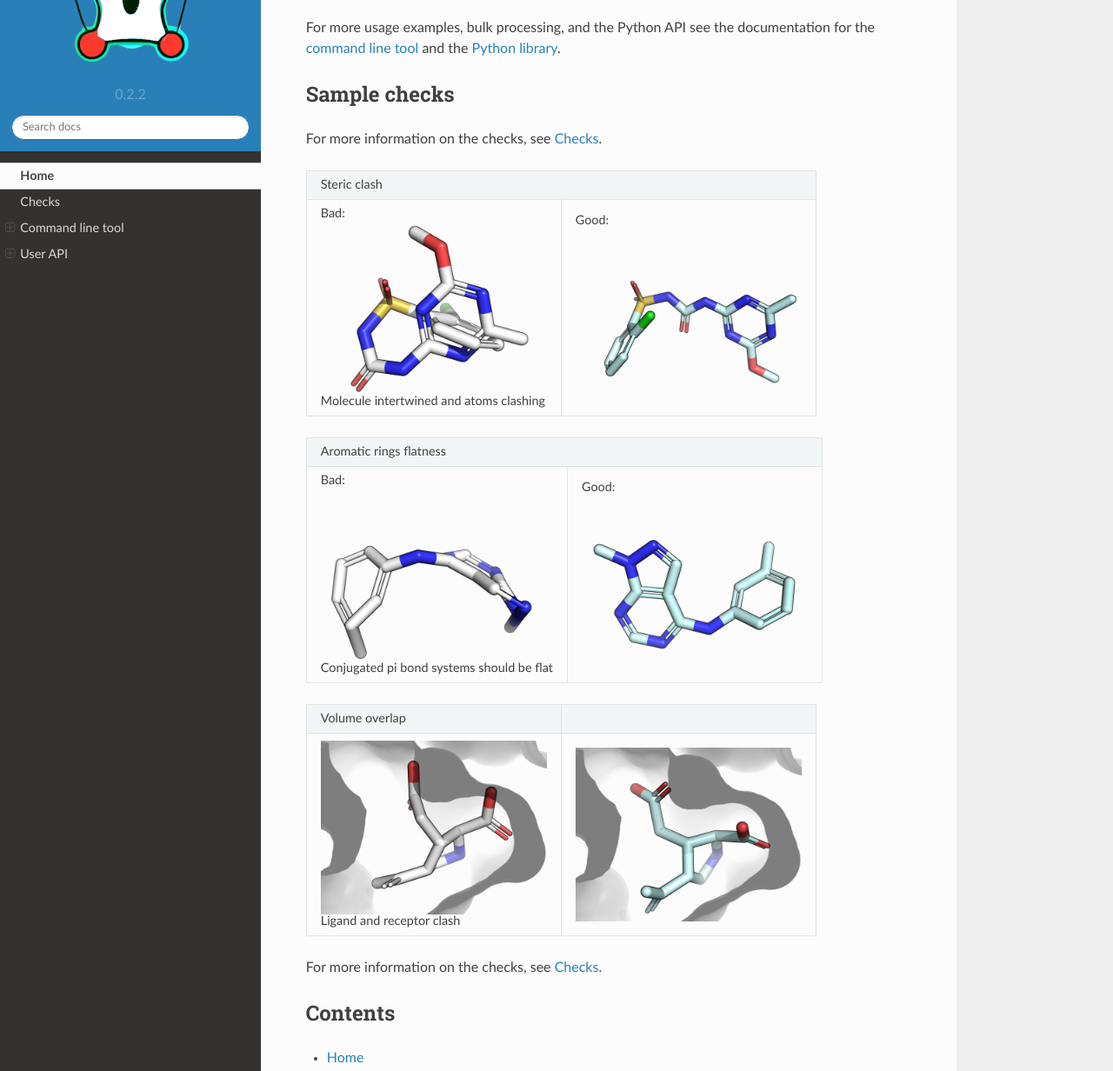
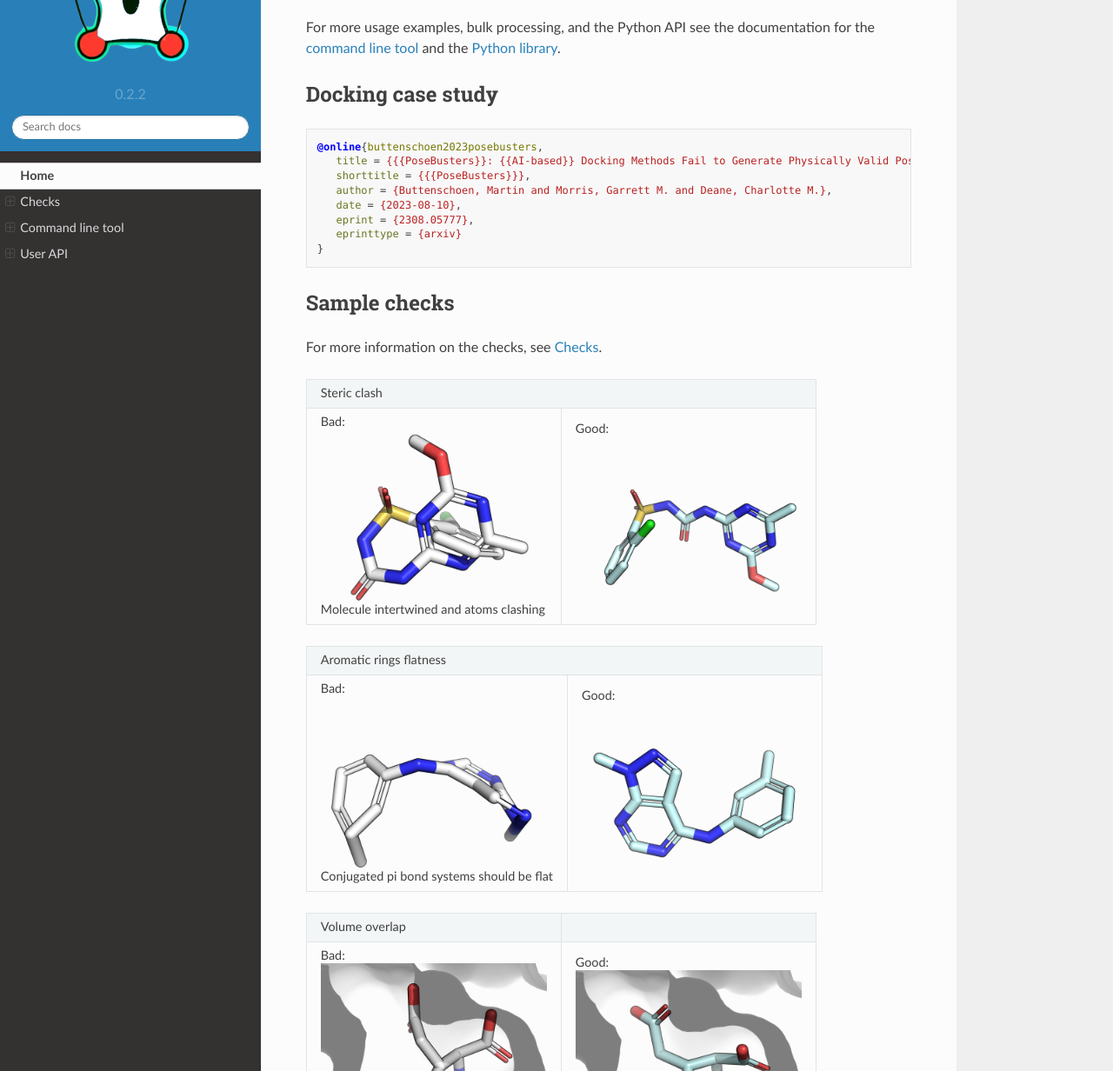
Before and after one commit to maabuu/posebusters, a Sphinx documentation site: the page built from docs/source/index.rst, in a window 1280 px wide and 1400 px high, scrolled down 744 px, cut to the strip 168-1400 px from the top of the window. Shown: the whole strip at 87% size. Built offline with Sphinx 7.4.7 and the Read the Docs theme 2.0.0, drawn with Linux system fonts in a browser that asks for light colours; some of the changed text lies outside the part shown.

Commit message:
Update docs

```diff
--- a/docs/source/index.rst
+++ b/docs/source/index.rst
@@ -130,6 +130,20 @@ For more usage examples, bulk processing, and the Python API see the documentati
 and the `Python library <python_library.ipynb>`_.
 
 
+Docking case study
+====================================
+
+.. code-block:: bibtex
+
+   @online{buttenschoen2023posebusters,
+      title = {{{PoseBusters}}: {{AI-based}} Docking Methods Fail to Generate Physically Valid Poses or Generalise to Novel Sequences},
+      shorttitle = {{{PoseBusters}}},
+      author = {Buttenschoen, Martin and Morris, Garrett M. and Deane, Charlotte M.},
+      date = {2023-08-10},
+      eprint = {2308.05777},
+      eprinttype = {arxiv}
+   }
+
 Sample checks
 ====================================
 
@@ -158,6 +172,8 @@ For more information on the checks, see :ref:`checks`.
 +---------------------------------------------+----------------------------------------+
 | Volume overlap                              |                                        |
 +---------------------------------------------+----------------------------------------+
+| Bad:                                        | Good:                                  |
+|                                             |                                        |
 | |volume_overlap_fail|                       | |volume_overlap_true|                  |
 |                                             |                                        |
 | Ligand and receptor clash                   |                                        |
```
Also changed, not shown: docs/source/checks.rst (+15 -0 lines).
